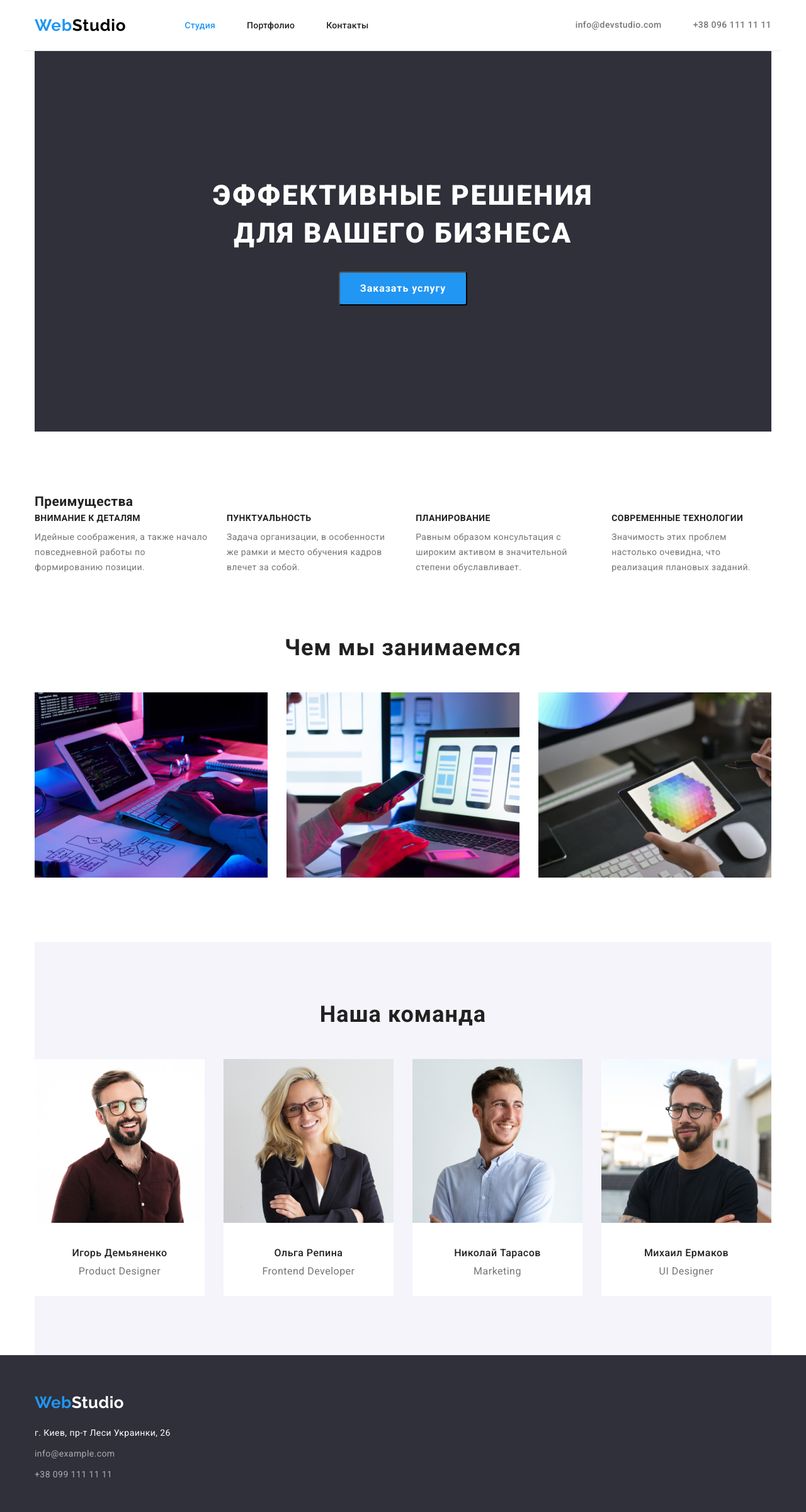
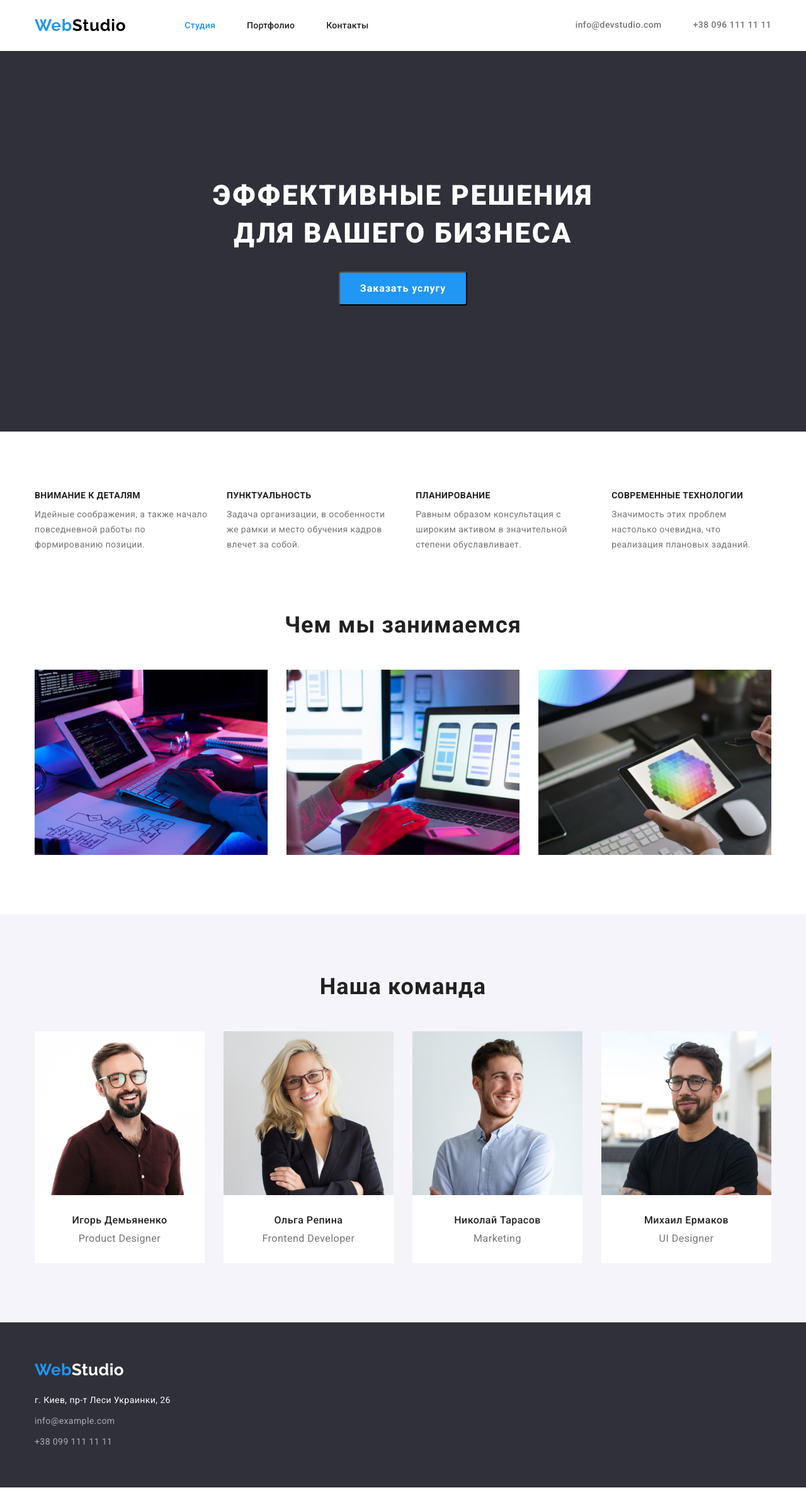
Before and after one commit to ArtemOliynyk21/goit-markup-hw-03, a plain HTML site: page index.html in a window 1280 px wide. Shown: the whole page at 63% size. After the commit the page ends 2361 px from the top, so only its background shows below. Drawn offline with nearby package versions, Linux system fonts and the light colour scheme.

Commit message:
Внесены правки ментора ДЗ-3

```diff
--- a/css/styles.css
+++ b/css/styles.css
@@ -24,10 +24,15 @@ body {
   letter-spacing: 0.03em;
   color: var(--primary-txt--mode-light);
 }
-.list {
+ul {
   padding: 0;
   margin: 0;
   list-style: none;
+}
+img {
+  display: block;
+  max-width: 100%;
+  height: auto;
 }
 .link {
   text-decoration: none;
@@ -44,6 +49,11 @@ ul {
   margin-top: 0;
   margin-bottom: 0;
 }
+/* Прячем заголовки */
+.visually-hidden {
+  position: absolute;
+  clip: rect(0 0 0 0);
+}
 
 /* Студия и портфолио хедер */
 .container {
@@ -53,10 +63,12 @@ ul {
   margin-left: auto;
   margin-right: auto;
 }
+.header {
+  border-bottom: 1px solid #ececec;
+}
 .container-header {
   display: flex;
   align-items: center;
-  border-bottom: 1px solid #ececec;
 }
 .header-link {
   margin-right: 93px;
@@ -116,16 +128,16 @@ ul {
 
 /* Студия меин */
 .hero {
+  padding-top: 200px;
+  padding-bottom: 200px;
   background-color: var(--dark-bg);
   text-align: center;
 }
 .hero-title {
+  width: 696px;
+  margin-left: auto;
+  margin-right: auto;
   margin-bottom: 30px;
-  padding-top: 200px;
-  padding-left: 237px;
-  padding-right: 237px;
-  text-align: center;
-
   font-weight: 900;
   font-size: 44px;
   line-height: 1.36;
@@ -134,7 +146,6 @@ ul {
   color: var(--primary-txt--mode-black);
 }
 .hero-button {
-  margin-bottom: 200px;
   border-radius: 4px;
   padding: 10px 32px;
   min-width: 200px;
@@ -152,9 +163,11 @@ ul {
 .hero-button:focus {
   background-color: #188ce8;
 }
-.benefits {
+.section {
   padding-top: 94px;
+  padding-bottom: 94px;
 }
+
 .benefits-list {
   display: flex;
 }
@@ -173,8 +186,7 @@ ul {
   color: var(--secondary-txt--mode-light);
 }
 .services {
-  padding-top: 94px;
-  padding-bottom: 94px;
+  padding-top: 0;
 }
 .services-title {
   text-align: center;
@@ -191,8 +203,6 @@ ul {
 }
 .team {
   background-color: #f5f4fa;
-  padding-top: 94px;
-  padding-bottom: 94px;
 }
 .team-list {
   display: flex;
@@ -273,8 +283,8 @@ ul {
   margin-right: 8px;
 }
 .examples-name-btn {
-  width: 128px;
-  height: 38px;
+  min-width: 73px;
+  padding: 6px 22px;
   border: none;
   border-radius: 4px;
   font-family: inherit;
@@ -310,10 +320,8 @@ ul {
   padding: 20px 24px;
   border: 1px solid #eeeeee;
 }
-.examples-pic {
-  display: block;
-}
 .examples-subject {
+  margin-bottom: 4px;
   font-size: 18px;
   line-height: 2;
   letter-spacing: 0.06em;
--- a/index.html
+++ b/index.html
@@ -23,7 +23,7 @@
       <div class="container container-header">
         <a class="header-link link" href="./index.html"> <span class="logo">Web</span>Studio</a>
         <nav class="nav">
-          <ul class="nav-list list">
+          <ul class="nav-list">
             <li class="nav-item">
               <a class="nav-link link current" href="">Студия</a>
             </li>
@@ -35,7 +35,7 @@
             </li>
           </ul>
         </nav>
-        <ul class="contact-list list">
+        <ul class="contact-list">
           <li class="contact-item">
             <a class="contact-link link" href="mailto:info@devstudio.com">info@devstudio.com</a>
           </li>
@@ -46,16 +46,18 @@
       </div>
     </header>
     <main>
-      <div class="container">
       <!--Герой-->
       <section class="hero">
+        <div class="container">
           <h1 class="hero-title">Эффективные решения для вашего бизнеса</h1>
           <button class="hero-button" type="button">Заказать услугу</button>
+        </div>
       </section>
       <!--Наши приемущества-->
-        <section class="benefits">
-          <h2 class="benefits-heading">Преимущества</h2>
-          <ul class="benefits-list list">
+      <section class="section">
+        <div class="container">
+          <h2 class="visually-hidden">Преимущества</h2>
+          <ul class="benefits-list">
             <li class="benefits-item">
               <h3 class="benefits-title">Внимание к деталям</h3>
               <p class="benefits-text">
@@ -81,11 +83,13 @@
               </p>
             </li>
           </ul>
+        </div>
       </section>
       <!--Что мы можем-->
-        <section class="services">
+      <section class="section services">
+        <div class="container">
           <h2 class="services-title">Чем мы занимаемся</h2>
-          <ul class="services-list list">
+          <ul class="services-list">
             <li class="services-item">
               <img
                 class="services-pic"
@@ -114,11 +118,13 @@
               />
             </li>
           </ul>
+        </div>
       </section>
       <!--Наши сотрудники-->
-        <section class="team">
+      <section class="section team">
+        <div class="container">
           <h2 class="team-title">Наша команда</h2>
-          <ul class="team-list list">
+          <ul class="team-list">
             <li class="team-item">
               <img
                 class="team-foto"
@@ -158,14 +164,14 @@
               </div>
             </li>
           </ul>
+        </div>
       </section>
-      </div>
     </main>
     <footer class="footer">
       <div class="container">
         <a class="footer-link link" href="./index.html"> <span class="logo">Web</span>Studio</a>
         <address class="address">
-          <ul class="address-list list">
+          <ul class="address-list">
             <li class="address-item">
               <a class="address-link link" href="https://goo.gl/maps/LVAJjjuwZ4dbW4YDA"
                 >г. Киев, пр-т Леси Украинки, 26</a
```
Also changed, not shown: portfolio.html (+8 -8 lines). Lines whose indentation alone changed are shown as unchanged.
